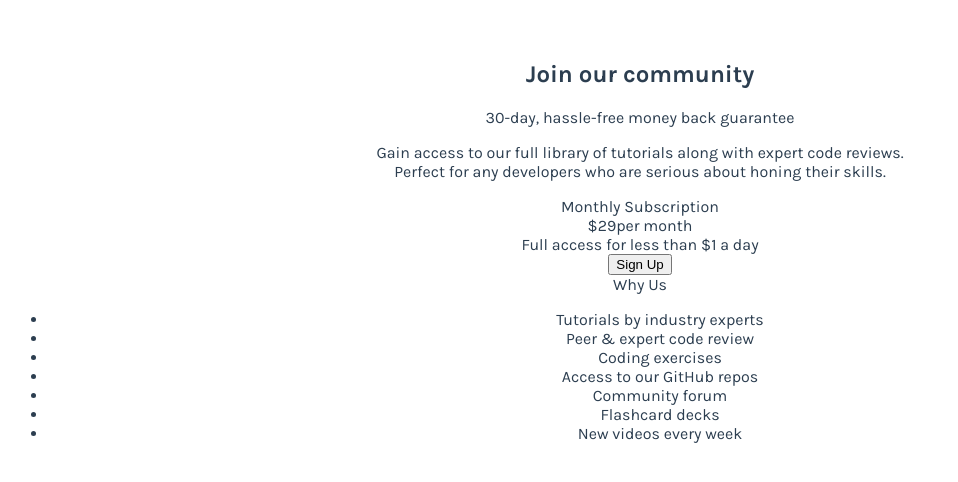
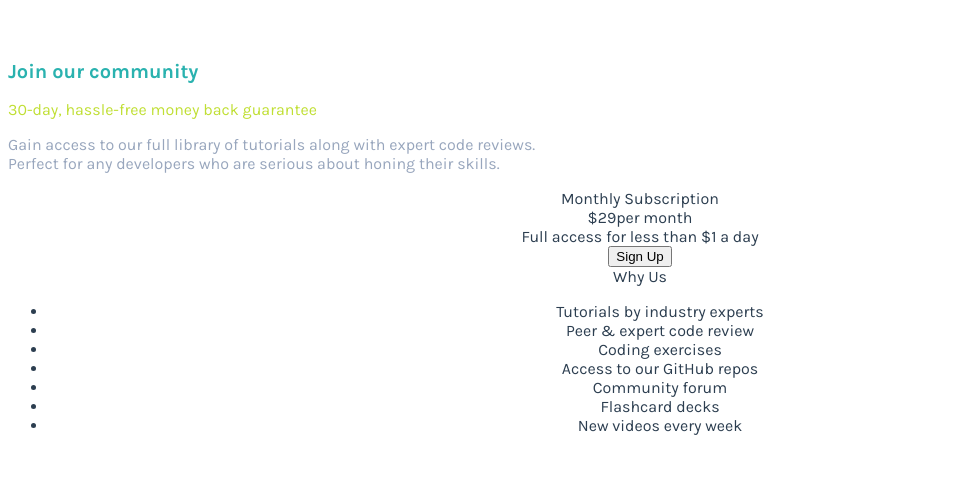
Before and after one commit to Tsuyoshi84/single-price-grid-component, a Vue app: page / in a window 1280 px wide. Shown: the top 482 px of the page, without its empty margins (0-958 px from the left). Built offline with nearby package versions, Linux system fonts and the light colour scheme.

Commit message:
Set colors

```diff
--- a/src/App.vue
+++ b/src/App.vue
@@ -15,6 +15,13 @@ export default defineComponent({
 </script>
 
 <style>
+:root {
+  --color-cyan: hsl(179, 62%, 43%);
+  --color-bright-yellow: hsl(71, 73%, 54%);
+  --color-light-gray: hsl(204, 43%, 93%);
+  --color-grayish-blue: hsl(218, 22%, 67%);
+}
+
 #app {
   font-family: 'Karla', sans-serif;
   -webkit-font-smoothing: antialiased;
--- a/src/components/CardSummary.vue
+++ b/src/components/CardSummary.vue
@@ -1,8 +1,8 @@
 <template>
-  <div>
-    <h1>Join our community</h1>
-    <p>30-day, hassle-free money back guarantee</p>
-    <p>
+  <div class="container">
+    <h1 class="header">Join our community</h1>
+    <p class="detail">30-day, hassle-free money back guarantee</p>
+    <p class="sub-detail">
       Gain access to our full library of tutorials along with expert code reviews.<br />
       Perfect for any developers who are serious about honing their skills.
     </p>
@@ -16,4 +16,21 @@ export default defineComponent({
 });
 </script>
 
-<style scoped></style>
+<style scoped>
+.container {
+  text-align: left;
+}
+
+.header {
+  color: var(--color-cyan);
+  font-size: 20px;
+}
+
+.detail {
+  color: var(--color-bright-yellow);
+}
+
+.sub-detail {
+  color: var(--color-grayish-blue);
+}
+</style>
```
